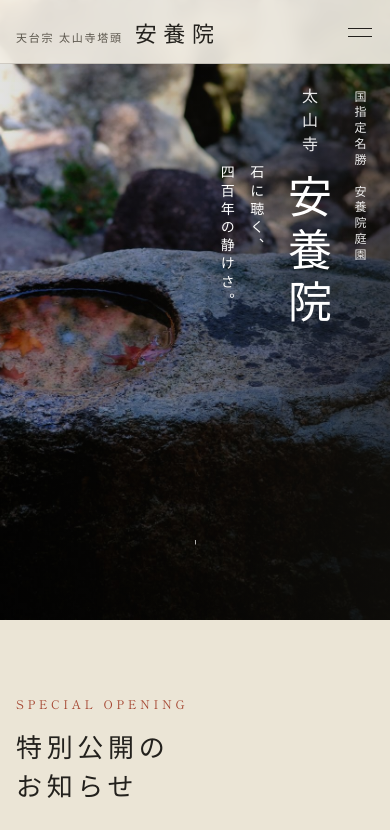
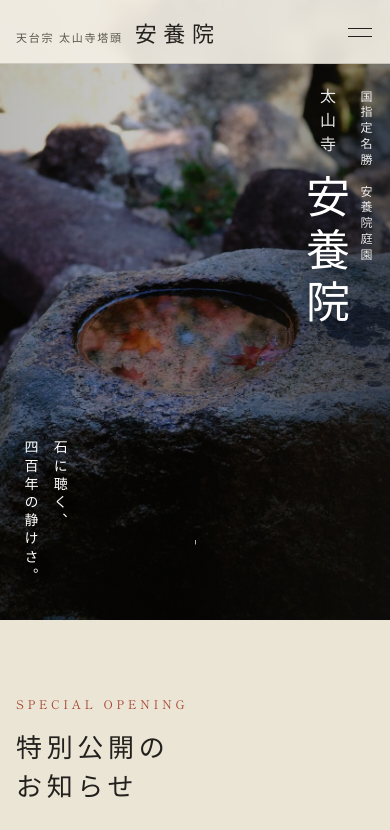
Before and after one commit to anyoin/anyoin.github.io, a plain HTML site: page index.html in a window 390 px wide. Shown: the top 830 px of the page. Drawn offline with Linux system fonts and the light colour scheme.

Commit message:
スマホのトップ写真の位置を元に戻し、縦書き題字を右端に配置
Co-Authored-By: Claude Fable 5.2 <noreply@anthropic.com>
Claude-Session: https://claude.ai/code/session_0185uNZ5KLtNXPQ2uT1EDMto

```diff
--- a/css/style.css
+++ b/css/style.css
@@ -182,15 +182,16 @@ dd { margin: 0; }
   }
   .nav.open { display: flex; }
   .nav a { padding: 14px 0; border-bottom: 1px solid var(--line); }
-  /* スマホ：縦書きの題字を右側に寄せ、写真は手水鉢が左に来るよう切り取る（題字と重ねない） */
-  .hero { height: clamp(520px, 100svh, 620px); min-height: 0; }
-  .hero-art { object-position: 62% 50%; }
-  .hero::after { background: linear-gradient(90deg, rgba(20,18,14,.12) 0%, rgba(20,18,14,.3) 50%, rgba(20,18,14,.66) 100%); }
-  .hero-copy { top: 88px; right: 18px; transform: none; gap: 12px; }
-  .hero-label { font-size: 12px; letter-spacing: .32em; padding-top: 2px; }
-  .hero-title { font-size: 44px; letter-spacing: .2em; }
+  /* スマホ：写真は手水鉢を中央に。題字は縦書きのまま右端、添え書きは左下に置き、水面に重ねない */
+  .hero { height: clamp(560px, 100svh, 620px); min-height: 0; }
+  .hero-art { object-position: 40% 50%; }
+  .hero::after { background: linear-gradient(90deg, rgba(20,18,14,.3) 0%, rgba(20,18,14,.22) 45%, rgba(20,18,14,.6) 100%); }
+  .hero-copy { display: contents; }
+  .hero-copy > * { position: absolute; z-index: 1; font-family: var(--mincho); text-shadow: 0 1px 14px rgba(0,0,0,.7); }
+  .hero-label { top: 90px; right: 12px; font-size: 12px; letter-spacing: .32em; padding-top: 0; }
+  .hero-title { top: 88px; right: 36px; font-size: 44px; letter-spacing: .2em; }
   .hero-title span:first-child { font-size: 16px; margin-bottom: .9em; }
-  .hero-lead { padding-top: 5.5em; font-size: 14px; letter-spacing: .3em; line-height: 2.1; }
+  .hero-lead { left: 16px; bottom: 34px; padding-top: 0; font-size: 14px; letter-spacing: .3em; line-height: 2.1; }
   .two-col, .access-grid { grid-template-columns: 1fr; gap: 28px; }
   .garden-grid { grid-template-columns: 1fr; }
   .photos { grid-template-columns: 1fr 1fr; gap: 10px; }
--- a/index.html
+++ b/index.html
@@ -37,7 +37,7 @@
 <link rel="preconnect" href="https://fonts.googleapis.com">
 <link rel="preconnect" href="https://fonts.gstatic.com" crossorigin>
 <link href="https://fonts.googleapis.com/css2?family=Shippori+Mincho:wght@400;500;600&family=Zen+Kaku+Gothic+New:wght@400;500&display=swap" rel="stylesheet">
-<link rel="stylesheet" href="css/style.css?v=8">
+<link rel="stylesheet" href="css/style.css?v=9">
 </head>
 <body>
 
```
